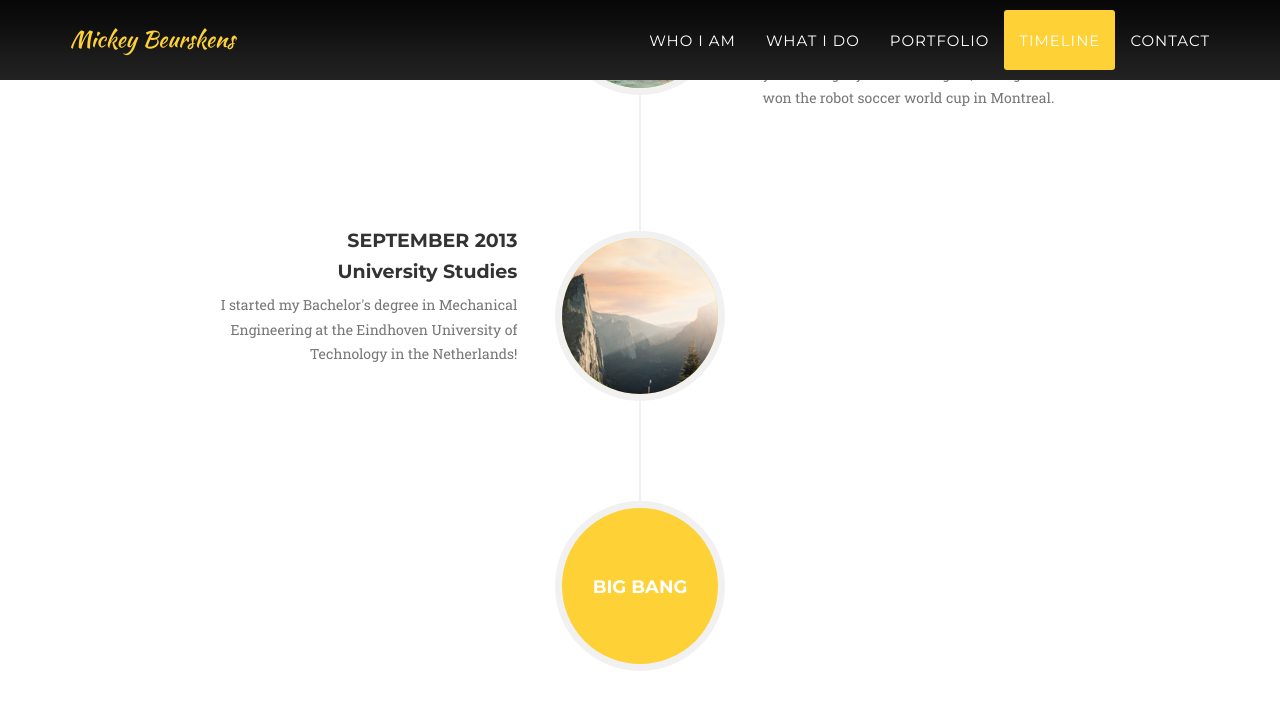
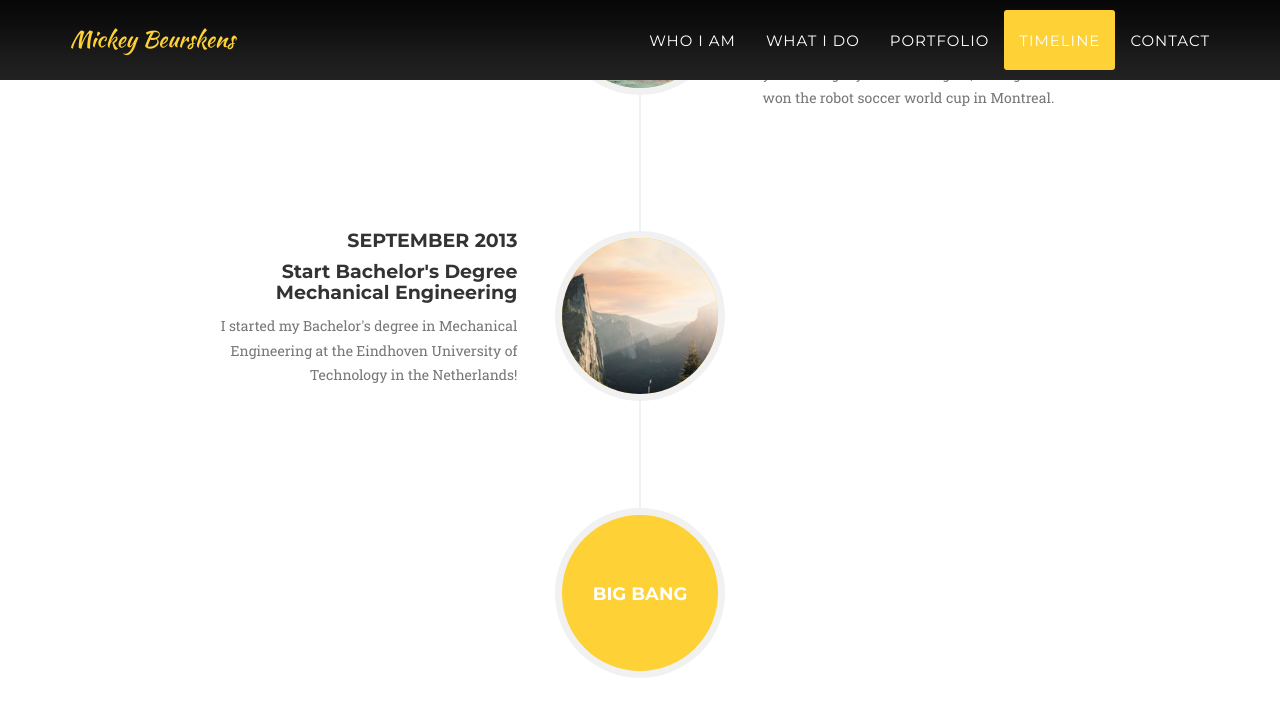
Before and after one commit to mbeurskens/mickeybeurskens, a Jekyll site: the page built from index.html, in a window 1280 px wide and 900 px high, scrolled down 4910 px, cut to the strip 0-827 px from the top of the window. Shown: the top 717 px of the strip. Built offline with Jekyll 4.4.1, drawn with Linux system fonts in a browser that asks for light colours; some web fonts are replaced.

Commit message:
Replace text in first time line bubble

```diff
--- a/_includes/timeline.html
+++ b/_includes/timeline.html
@@ -73,7 +73,7 @@
                           <div class="timeline-panel">
                               <div class="timeline-heading">
                                   <h4>September 2013</h4>
-                                  <h4 class="subheading">University Studies</h4>
+                                  <h4 class="subheading">Start Bachelor's Degree Mechanical Engineering</h4>
                               </div>
                               <div class="timeline-body">
                                   <p class="text-muted">I started my Bachelor's degree in Mechanical Engineering at the Eindhoven University of Technology in the Netherlands!</p>
```
